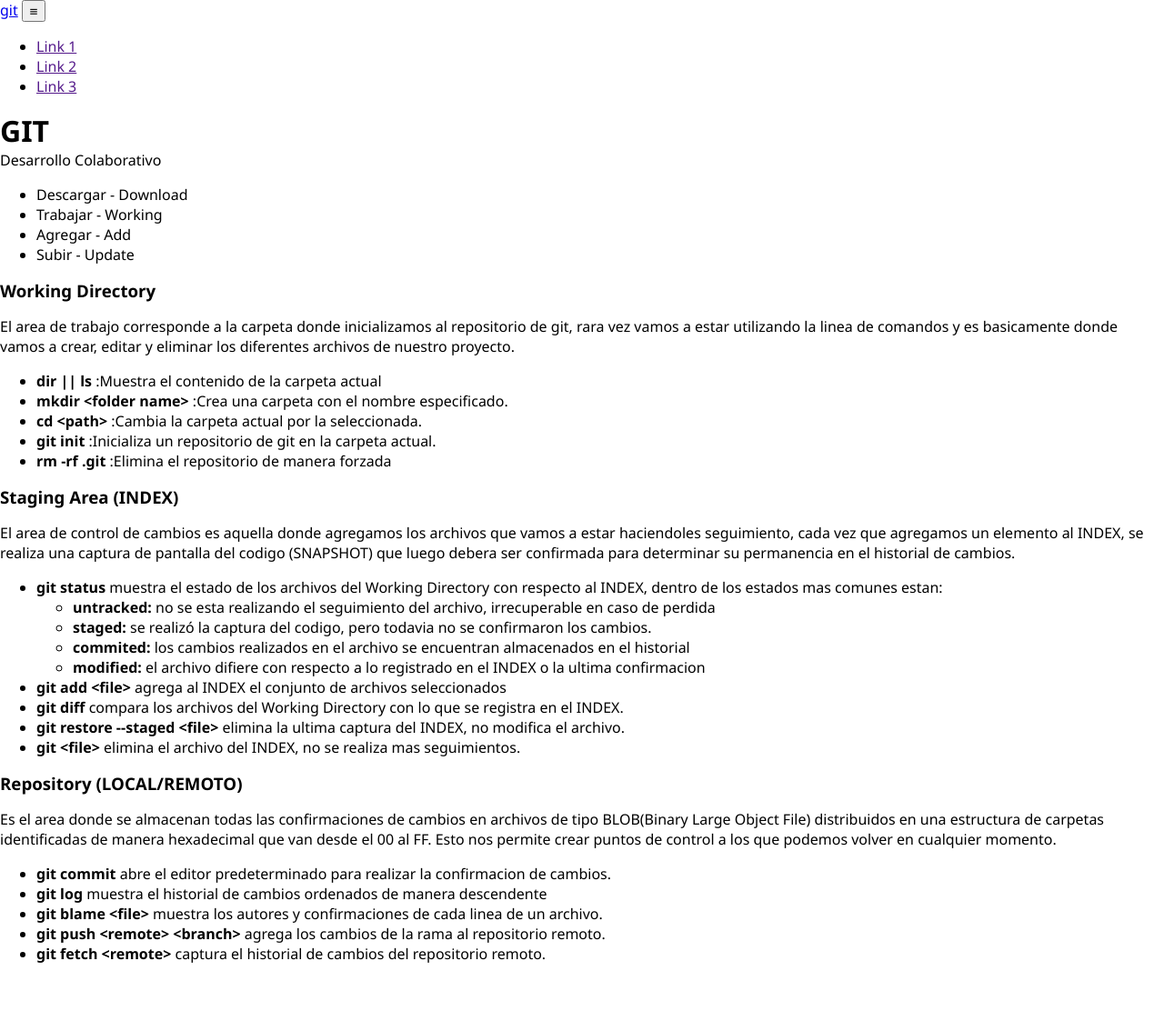
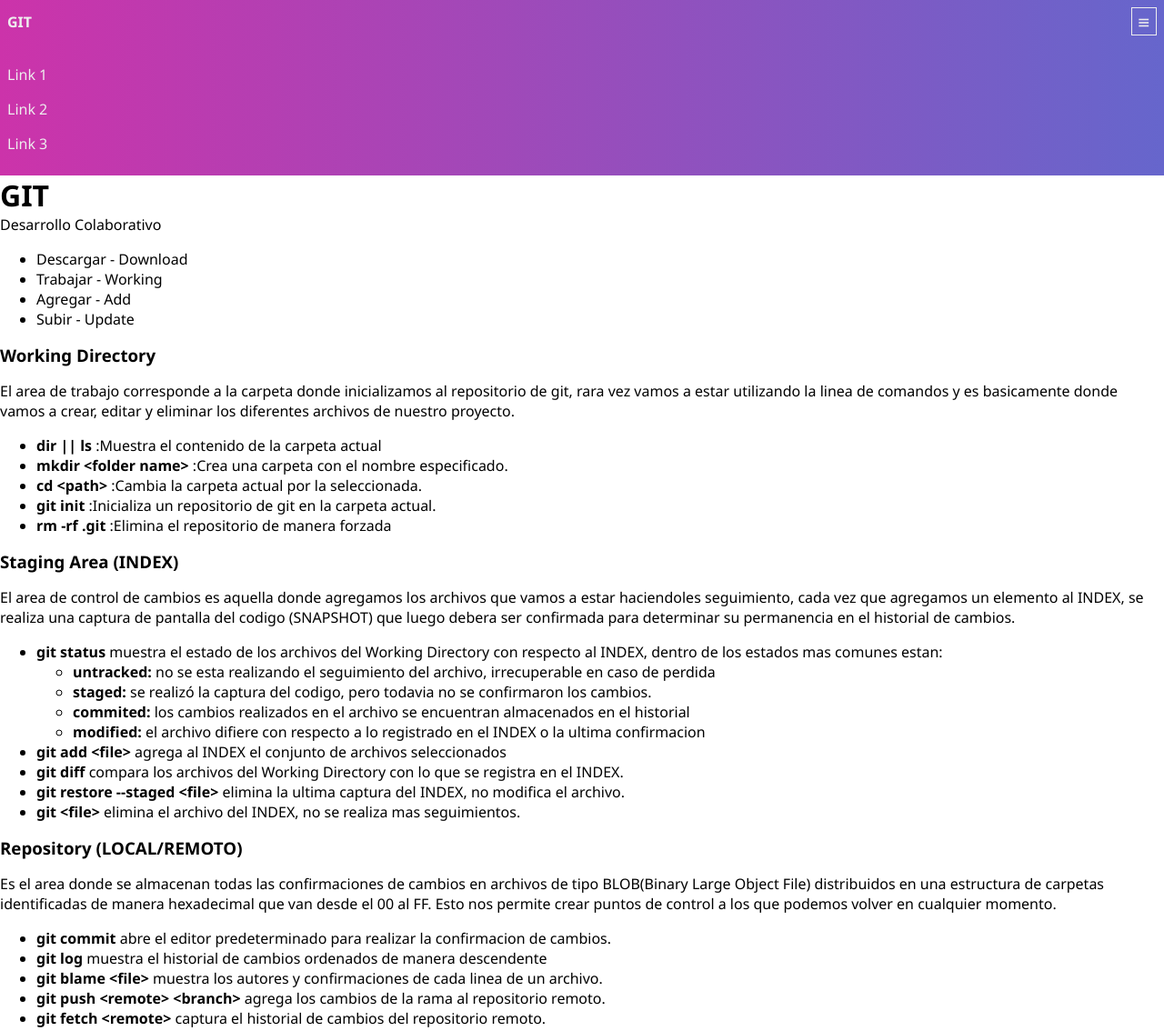
Before and after one commit to crishpaez/git-j10hs, a plain HTML site: page index.html in a window 1280 px wide. Shown: the whole page at 91% size. Before the commit the page ends 1076 px from the top, so only its background shows below. Drawn offline with Linux system fonts and the light colour scheme.

Commit message:
Estilos: Barra de Navegacion

```diff
--- a/styles/styles.css
+++ b/styles/styles.css
@@ -9,3 +9,47 @@
 body, h1, h2, h3, header p{
     margin: 0px;
 }
+
+/*Barra de Navegacion*/
+nav{
+    display: flex;
+    justify-content: space-between;
+    align-items: center;
+    flex-wrap: wrap;
+    background: linear-gradient(to right, #c3a, #66c);
+}
+
+nav a{
+    display: block;
+    padding: .5rem;
+    color: #eee;
+    text-decoration: none;
+}
+
+.logo{
+    text-transform: uppercase;
+    font-weight: bold;
+}
+
+.btn{
+    margin: .5rem;
+    color: #eee;
+    border: .1rem solid #eee;
+    background-color: transparent;
+    font-size: 1.2rem;
+}
+
+.btn:hover{
+    color: #66c;
+    background-color: #eee;
+}
+
+.menu{
+    width: 100%;
+    padding: 0;
+    list-style: none;
+}
+
+.menu a:hover{
+    background-color: #3338;
+}
```
